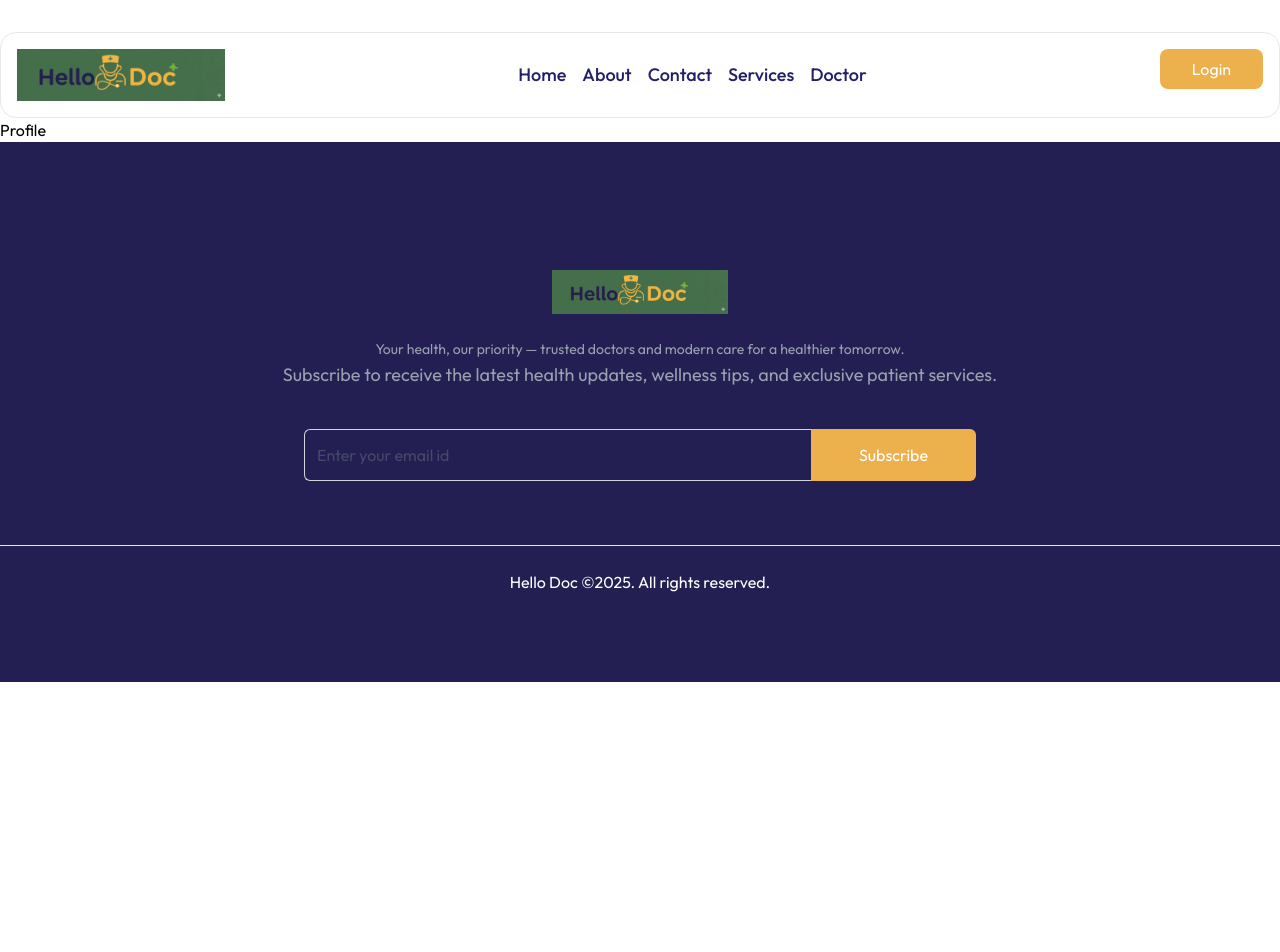
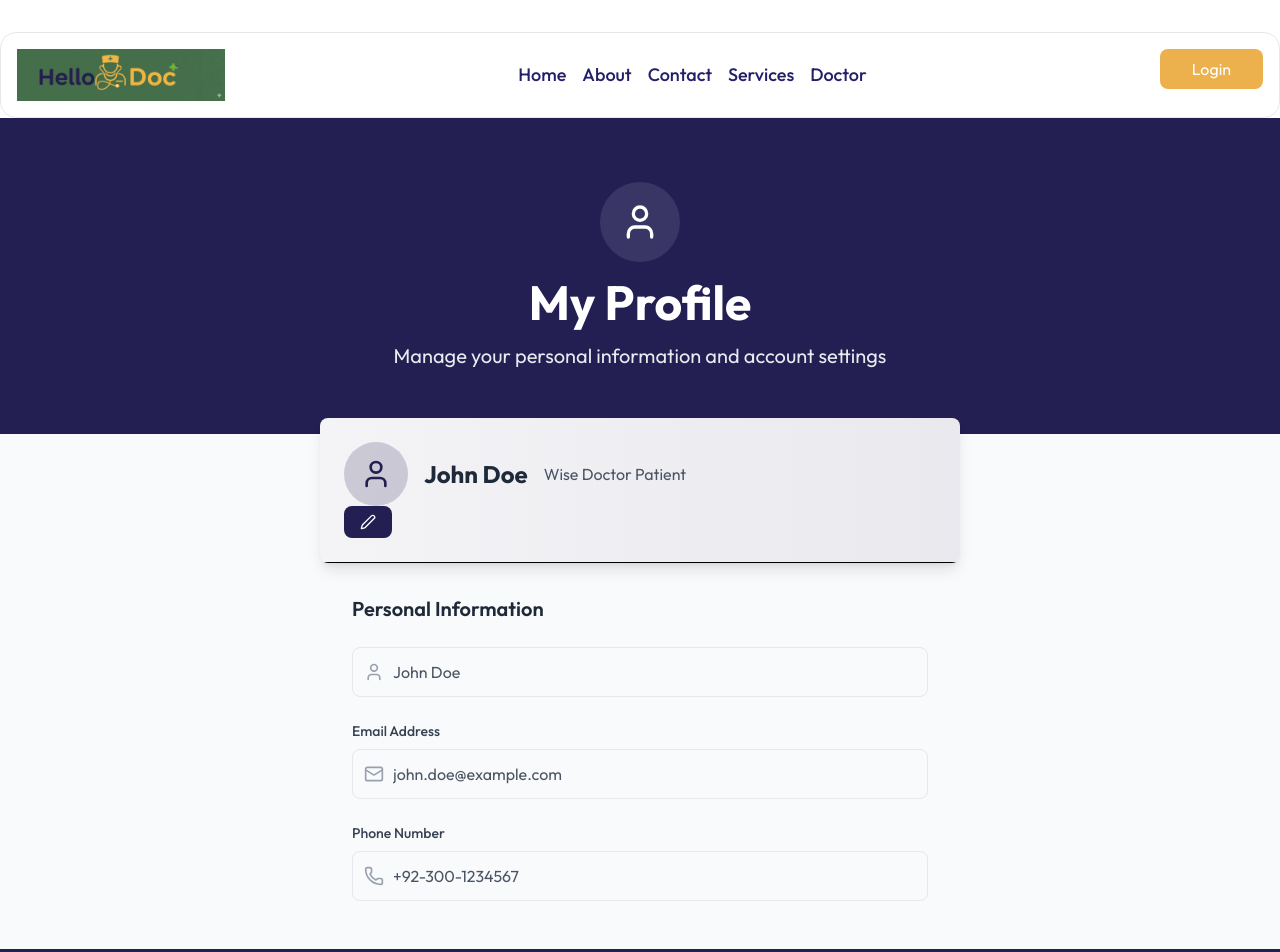
Before and after one commit to AsiriRasnayaka/Doctor_Appointment, a React (Vite) app in the folder Frontend/vite-project/: page /profile in a window 1280 px wide. Shown: the top 952 px of the page. Before the commit the page ends 800 px from the top, so only its background shows below. Built offline with nearby package versions, Linux system fonts and the light colour scheme.

Commit message:
implement profile management with editable fields and save functionality

```diff
--- a/Frontend/vite-project/src/pages/Profile.jsx
+++ b/Frontend/vite-project/src/pages/Profile.jsx
@@ -1,9 +1,187 @@
-import React from 'react'
+import { Edit2, Mail, Phone, Save, User, X } from "lucide-react";
+import { useState } from "react";
+const Profile = () => {
+  const [profileData, setProfileData] = useState({
+    name: "John Doe",
+    email: "john.doe@example.com",
+    phone: "+92-300-1234567",
+  });
 
-const Profile = () => {
+  const [isEditing, setIsEditing] = useState(false);
+  const [tempData, setTempData] = useState({ ...profileData });
+
+  const handleInputChange = (e) => {
+    setProfileData({ ...profileData, [e.target.name]: e.target.value });
+  };
+
+  const handleEdit = () => {
+    setIsEditing(true);
+    setTempData({ ...profileData });
+  };
+
+  const handleSave = () => {
+    setProfileData({ ...tempData });
+    setIsEditing(false);
+    console.log("Profile updated:", tempData);
+    toast.success("Profile updated successfully!");
+  };
+
+  const handleCancel = () => {
+    setTempData({ ...profileData });
+    setIsEditing(false);
+  };
   return (
-    <div>Profile</div>
-  )
-}
+    <div className="min-h-screen bg-gray-50">
+      {/* Header */}
 
-export default Profile
+      <div className="bg-primary text-white py-16">
+        <div className="max-w-4xl mx-auto px-4 text-center">
+          <div className="inline-flex items-center justify-center w-20 h-20 bg-white/10 rounded-full mb-4">
+            <User className="w-10 h-10 text-white" />
+          </div>
+          <h1 className="text-4xl md:text-5xl font-bold mb-4">My Profile</h1>
+          <p className="text-xl text-white/90">
+            Manage your personal information and account settings
+          </p>
+        </div>
+      </div>
+
+      <div className="max-w-2xl mx-auto p-4 -mt-8">
+        <div className="bg-white rounded-lg shadow-lg overflow-hidden">
+          {/* Profile Header */}
+          <div className="bg-gradient-to-r from-primary/5 to-primary/10 p-6 border-b">
+            <div className="flex items-center justify-between">
+              <div className="flex items-center gap-4">
+                <div className="w-16 h-16 bg-primary/20 rounded-full flex items-center justify-center">
+                  <User className="w-8 h-8 text-primary" />
+                </div>
+
+                <h2 className="text-2xl font-bold text-gray-800">
+                  {profileData.name}
+                </h2>
+                <p className="text-gray-600">Wise Doctor Patient</p>
+              </div>
+            </div>
+
+            {!isEditing && (
+              <button
+                onClick={handleEdit}
+                className="flex items-center gap-2 bg-primary text-white px-4 py-2 rounded-lg hover:bg-primary/90 transition-colors"
+              >
+                <Edit2 className="w-4 h-4" />
+              </button>
+            )}
+          </div>
+        </div>
+
+        {/* Profile Form */}
+        <div className="p-8">
+          <h3 className="text-xl font-semibold text-gray-800 mb-6">
+            {" "}
+            Personal Information
+          </h3>
+
+          <div className="space-y-6">
+            {/* Name Field */}
+            <div>
+              <label
+                htmlFor=""
+                className="block text-sm font-medium text-gray-700 mb-2"
+              ></label>
+              <div className="relative">
+                <User className="w-5 h-5 text-gray-400 absolute left-3 top-1/2 transform -translate-y-1/2" />
+
+                <input
+                  type="text"
+                  name="name"
+                  value={isEditing ? tempData.name : profileData.name}
+                  onChange={handleInputChange}
+                  disabled={!isEditing}
+                  placeholder="Enter your full name"
+                  className={`w-full pl-10 pr-4 py-3 border rounded-lg transition-colors ${
+                    isEditing
+                      ? "border-gray-300 focus:ring-2 focus:ring-primary focus:border-transparent outline-none"
+                      : "border-gray-200 bg-gray-50 text-gray-600"
+                  }`}
+                />
+              </div>
+            </div>
+
+            {/* Email Field */}
+            <div>
+              <label
+                htmlFor="email"
+                className="block text-sm font-medium text-gray-700 mb-2"
+              >
+                Email Address
+              </label>
+              <div className="relative">
+                <Mail className="w-5 h-5 text-gray-400 absolute left-3 top-1/2 transform -translate-y-1/2" />
+                <input
+                  type="email"
+                  name="email"
+                  value={isEditing ? tempData.email : profileData.email}
+                  onChange={handleInputChange}
+                  disabled={!isEditing}
+                  className={`w-full pl-10 pr-4 py-3 border rounded-lg transition-colors ${
+                    isEditing
+                      ? "border-gray-300 focus:ring-2 focus:ring-primary focus:border-transparent outline-none"
+                      : "border-gray-200 bg-gray-50 text-gray-600"
+                  }`}
+                  placeholder="Enter your email address"
+                />
+              </div>
+            </div>
+
+            {/* Phone Field */}
+            <div>
+              <label
+                htmlFor="phone"
+                className="block text-sm font-medium text-gray-700 mb-2"
+              >
+                Phone Number
+              </label>
+              <div className="relative">
+                <Phone className="w-5 h-5 text-gray-400 absolute left-3 top-1/2 transform -translate-y-1/2" />
+                <input
+                  type="tel"
+                  name="phone"
+                  value={isEditing ? tempData.phone : profileData.phone}
+                  onChange={handleInputChange}
+                  disabled={!isEditing}
+                  className={`w-full pl-10 pr-4 py-3 border rounded-lg transition-colors ${
+                    isEditing
+                      ? "border-gray-300 focus:ring-2 focus:ring-primary focus:border-transparent outline-none"
+                      : "border-gray-200 bg-gray-50 text-gray-600"
+                  }`}
+                  placeholder="Enter your phone number"
+                />
+              </div>
+            </div>
+
+            {/* Action Buttons */}
+
+            {isEditing && (
+              <div className="flex gap-4 pt-6">
+                <button
+                  onClick={handleSave}
+                  className="flex-1 bg-primary text-white py-3 px-6 rounded-lg font-semibold hover:bg-primary/90 transition-colors flex items-center justify-center gap-2"
+                >
+                  <Save className="w-5 h-5" /> Save Changes
+                </button>
+                <button
+                  onClick={handleCancel}
+                  className="flex-1 border-2 border-gray-300 text-gray-700 py-3 px-6 rounded-lg font-semibold hover:bg-gray-50 transition-colors flex items-center justify-center gap-2"
+                >
+                  <X className="w-5 h-5" />
+                  Cancel
+                </button>
+              </div>
+            )}
+          </div>
+        </div>
+      </div>
+    </div>
+  );
+};
+export default Profile;
```
